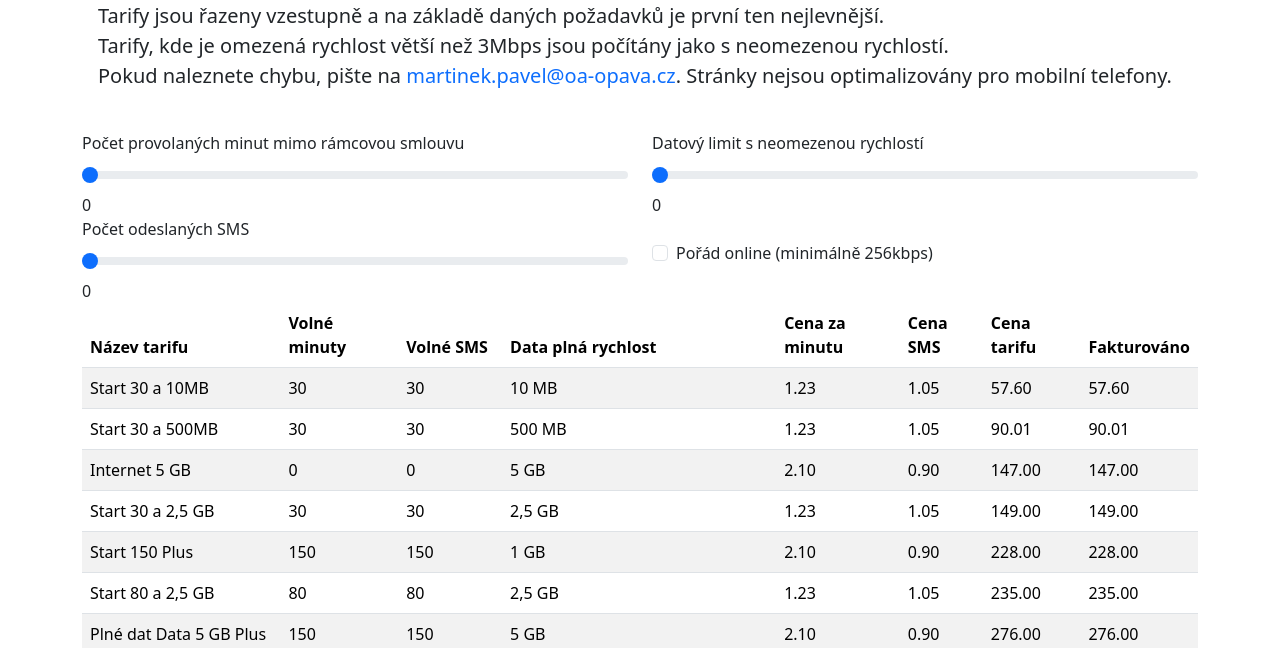
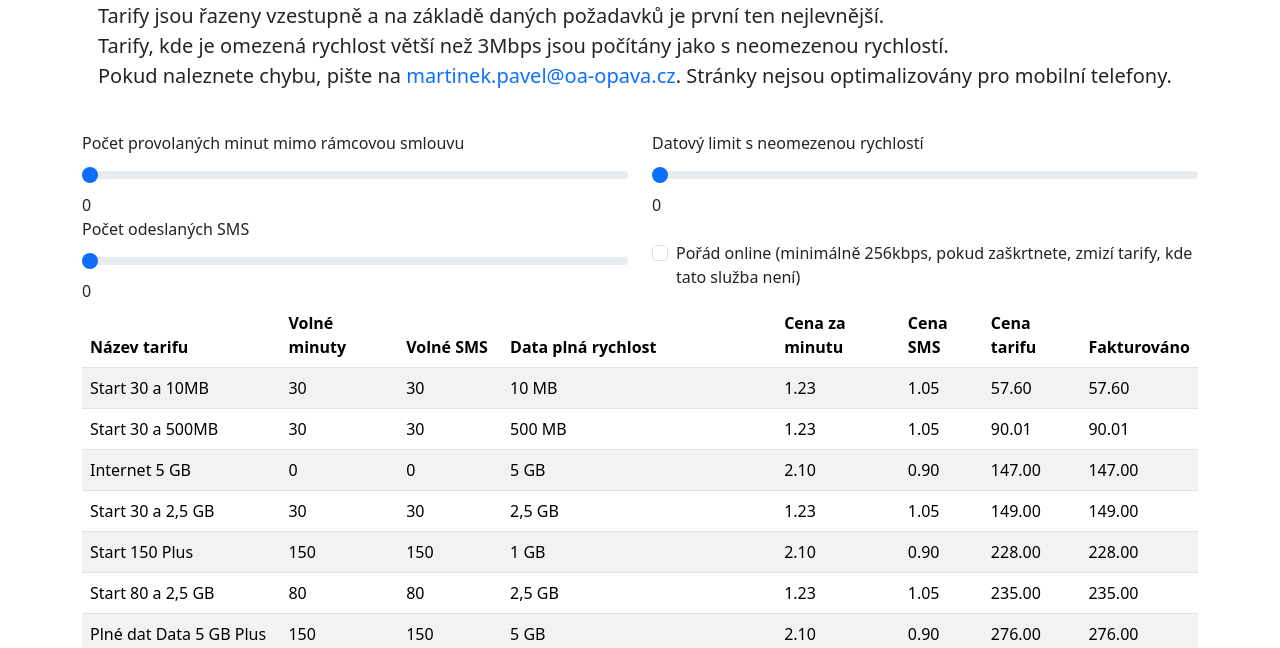
Before and after one commit to martinekpavel/martinekpavel.github.io, a plain HTML site: page tmobile/index.html in a window 1280 px wide. Shown: the part 152-800 px from the top of the page. Drawn offline with nearby package versions, Linux system fonts and the light colour scheme.

Commit message:
Update index.html

```diff
--- a/tmobile/index.html
+++ b/tmobile/index.html
@@ -53,7 +53,7 @@
                 <div class="form-check mt-4">
                     <input class="form-check-input" type="checkbox" value="" id="poradOnlineCheck">
                     <label class="form-check-label" for="poradOnlineCheck">
-                        Pořád online (minimálně 256kbps)
+                        Pořád online (minimálně 256kbps, pokud zaškrtnete, zmizí tarify, kde tato služba není)
                     </label>
                 </div>
             </div>
```
